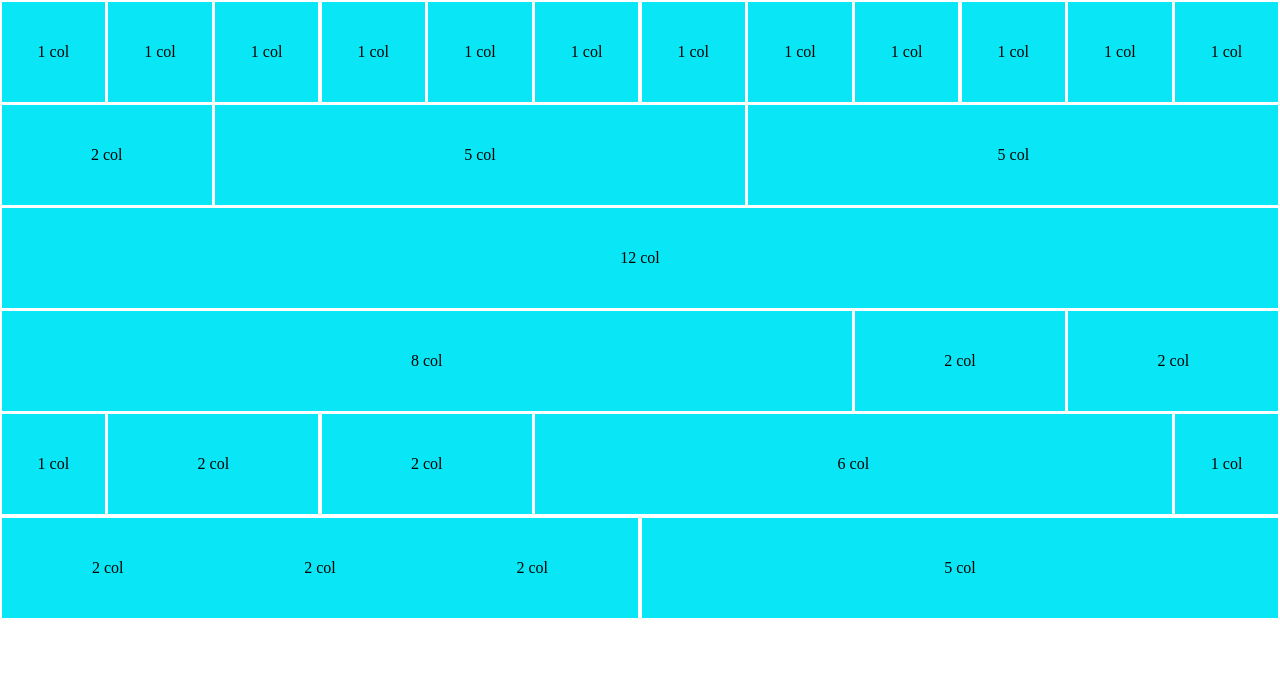
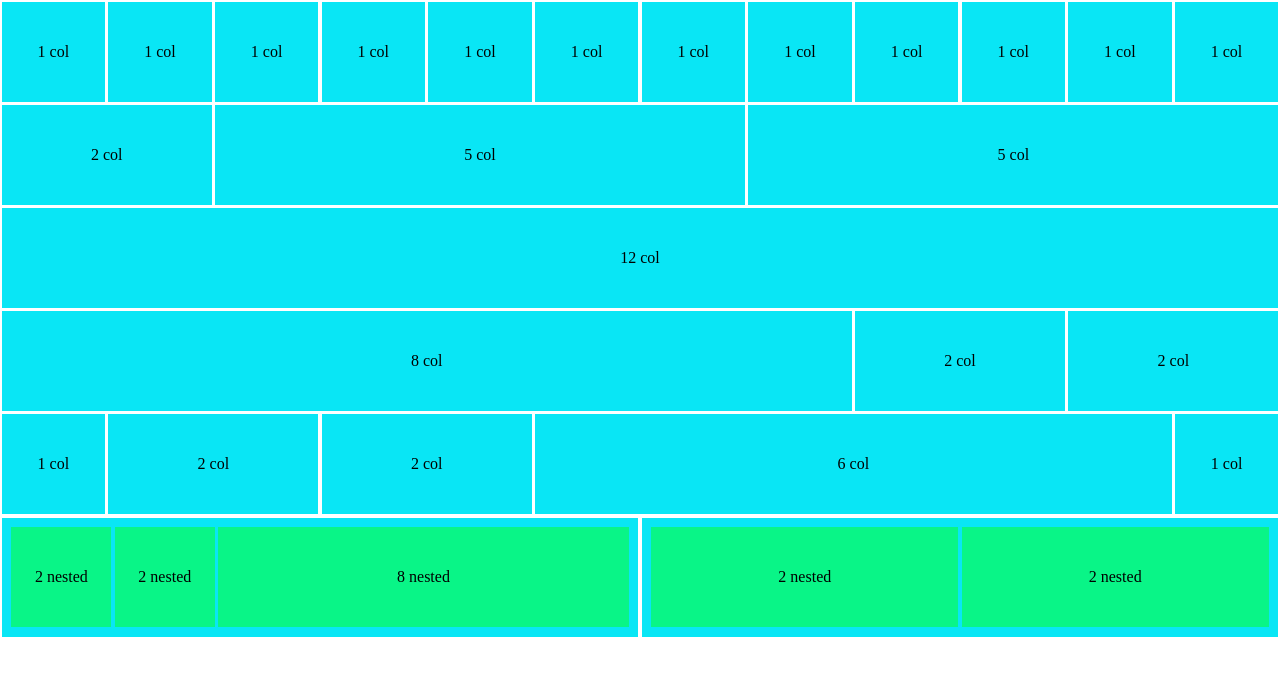
Before and after one commit to Claudio-Bernardinetti/html-css-12bool, a plain HTML site: page index.html in a window 1280 px wide. Drawn offline with Linux system fonts and the light colour scheme.

Commit message:
add nested row

```diff
--- a/assets/css/framework.css
+++ b/assets/css/framework.css
@@ -4,11 +4,11 @@
     box-sizing: border-box;
 }
 
-.debug [class^="col-"] {
+/* .debug [class^="col-"] {
     background-color: aquamarine;
     height: 200px;
     border: 1px dashed;
-}
+} */
 
 .img-fluid {
     max-width: 100%;
@@ -19,7 +19,10 @@
 }
 
 .p-1 {
-    padding: 0.1rem 0.1rem;
+    padding: 0.1rem;
+}
+.p-5 {
+    padding: 0.5rem;
 }
 
 .m-1 {
--- a/assets/css/style.css
+++ b/assets/css/style.css
@@ -3,6 +3,10 @@
     justify-content: center;
     align-items: center;
     background-color: rgb(9, 230, 245);
-    height: 100px;
+    min-height: 100px;
     width: 100%;
-    }
+}
+
+.card_body1 {
+    background-color: rgb(9, 245, 135);
+}
--- a/index.html
+++ b/index.html
@@ -50,6 +50,7 @@
                         </div>
                     </div>
                 </div>
+                <!-- First row -->
                 <div class="row d-flex">
                     <div class="col d-flex col-12">
                         <div class="card d-flex col-2 p-1">
@@ -63,6 +64,7 @@
                         </div>
                     </div>
                 </div>
+                <!--Second row -->
                 <div class="row d-flex">
                     <div class="col d-flex col-12">
                         <div class="card d-flex col-12 p-1">
@@ -70,6 +72,7 @@
                         </div>
                     </div>
                 </div>
+                <!--Therd row -->
                 <div class="row d-flex">
                     <div class="col d-flex col-12">
                         <div class="card d-flex col-8 p-1">
@@ -83,6 +86,7 @@
                         </div>
                     </div>
                 </div>
+                <!--Fourth row -->
                 <div class="row d-flex">
                     <div class="col d-flex col-12">
                         <div class="card d-flex col-1 p-1">
@@ -102,18 +106,36 @@
                         </div>
                     </div>
                 </div>
+                <!--Fifth row -->
                 <div class="row d-flex">
-                    <div class="col d-flex col-12">
-                        <div class="card d-flex col-6 p-1">
-                            <div class="card_body col-2"> 2 col</div>
-                            <div class="card_body col-2"> 2 col</div>
-                            <div class="card_body col-8"> 2 col</div>
-                        </div>
-                        <div class="card d-flex col-6 p-1">
-                            <div class="card_body"> 5 col</div>
+                    <div class="d-flex col-6 p-1">
+
+                        <div class="row d-flex card_body p-5">
+                            <div class="col-2 p-1">
+                                <div class="card_body card_body1"> 2 nested</div>
+                            </div>
+                            <div class="col-2 p-1">
+                                <div class="card_body card_body1"> 2 nested</div>
+                            </div>
+                            <div class="col-8 p-1">
+                                <div class="card_body card_body1 col-8"> 8
+                                    nested</div>
+                            </div>
                         </div>
                     </div>
+                    <div class="d-flex col-6 p-1">
+                        <div class="row d-flex card_body p-5">
+                            <div class="col-6 p-1">
+                                <div class="card_body card_body1"> 2 nested</div>
+                            </div>
+                            <div class="col-6 p-1">
+                                <div class="card_body card_body1"> 2 nested</div>
+                            </div>
+                        </div>
+
+                    </div>
                 </div>
+                <!--Sixth row -->
             </div>
         </section>
     </body>
```
